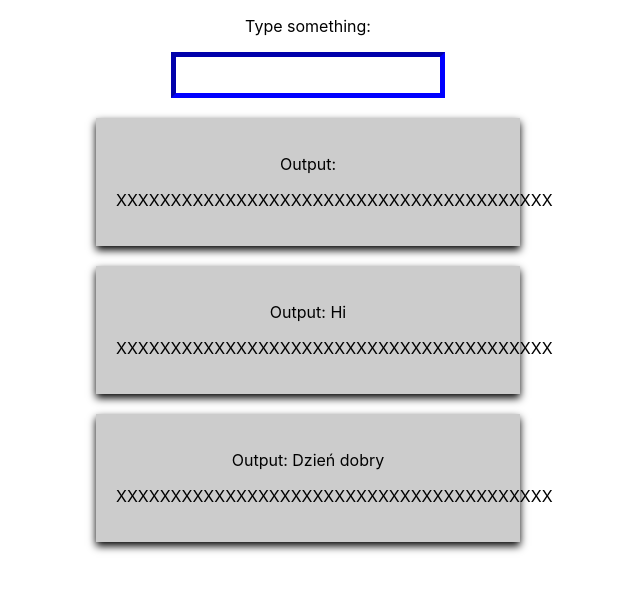
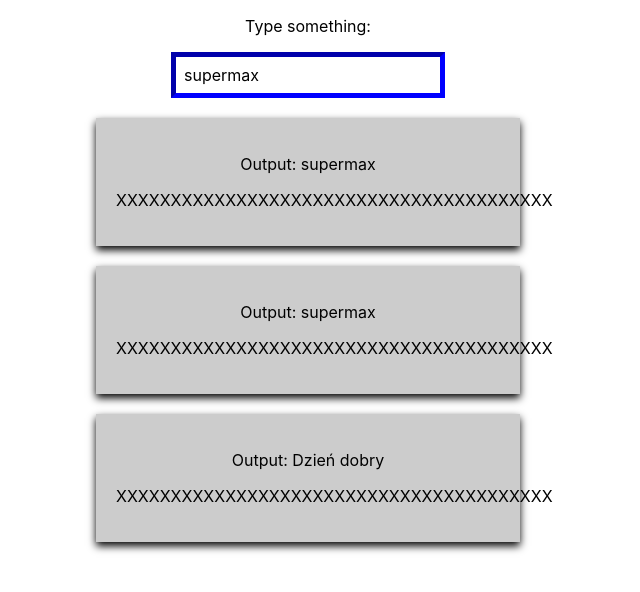
Before and after one commit to Gitter14/react-tutorial, a React (Create React App) app: page / in a window 1280 px wide. Shown: the top 592 px of the page, without its empty margins (332-972 px from the left). Built offline with nearby package versions, Linux system fonts and the light colour scheme.

Commit message:
Changes added after feadback form lecture on exercise1

```diff
--- a/src/App.js
+++ b/src/App.js
@@ -1,11 +1,11 @@
 import React, { Component } from 'react';
 import './App.css';
-import Userinput from './UserInput/UserInput';
-import Useroutput from './UserOutput/UserOutput';
+import UserInput from './UserInput/UserInput';
+import UserOutput from './UserOutput/UserOutput';
 
 class App extends Component {
 
-  state = {username: ''};
+  state = {username: 'supermax'};
 
   changeHandler = (event) =>{
       this.setState({username: event.target.value});
@@ -14,10 +14,10 @@ class App extends Component {
   render() {
     return (
       <div className="App">
-        <Userinput changed={this.changeHandler.bind(this,)}/>
-        <Useroutput username={this.state.username}/>
-        <Useroutput username={'Hi'}/>
-        <Useroutput username={'Dzień dobry'}/>
+        <UserInput changed={this.changeHandler.bind(this,)} currentName={this.state.username}/>
+        <UserOutput username={this.state.username}/>
+        <UserOutput username={this.state.username}/>
+        <UserOutput username={'Dzień dobry'}/>
       </div>
     )
   }
--- a/src/UserInput/UserInput.js
+++ b/src/UserInput/UserInput.js
@@ -13,9 +13,12 @@ const userinput = (props) => {
     return (
         <div>
             <p>Type something:</p>
-            <input style={style} type="text" onChange={props.changed}/>
+            <input style={style}
+            type="text"
+            onChange={props.changed}
+            value={props.currentName}/>
         </div>
     )
-}
+};
 
 export default userinput;
--- a/src/UserOutput/UserOutput.js
+++ b/src/UserOutput/UserOutput.js
@@ -8,6 +8,6 @@ const useroutput = (props) => {
             <p> XXXXXXXXXXXXXXXXXXXXXXXXXXXXXXXXXXXXXXXX </p>
         </div>
     )
-}
+};
 
 export default useroutput;
```
